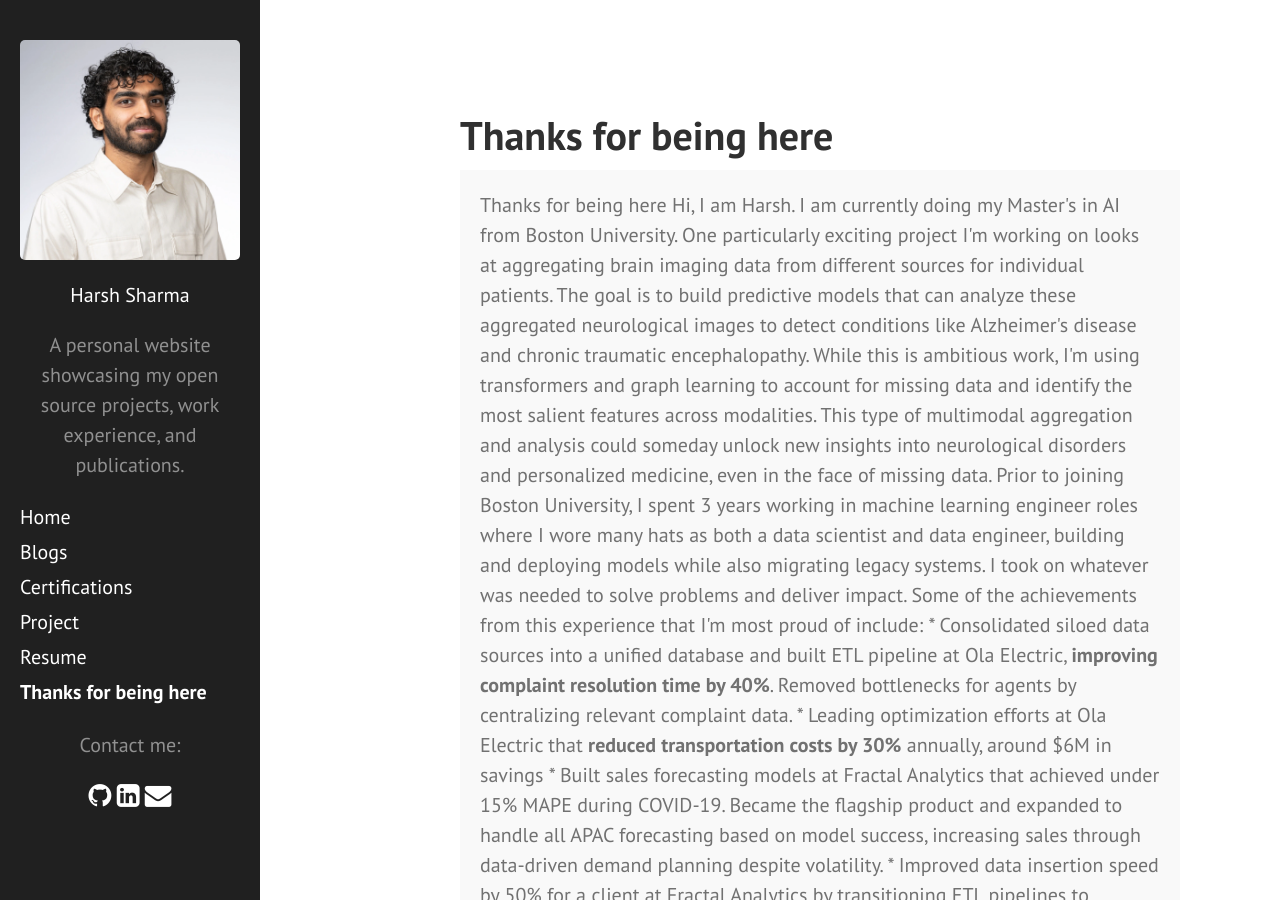
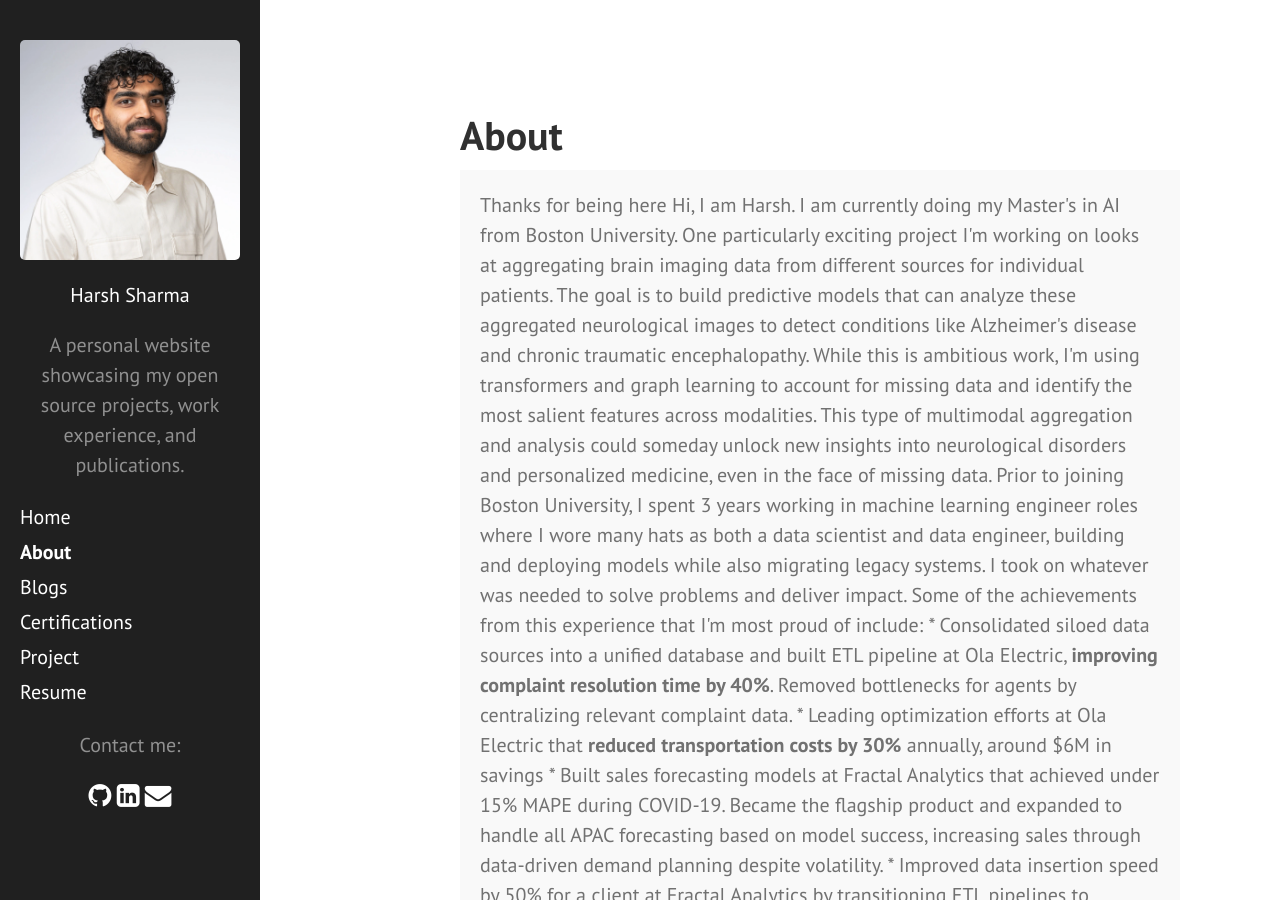
Before and after one commit to 97harsh/97harsh.github.io, a Jekyll site: the page built from about.md, in a window 1280 px wide and 900 px high. Built offline with Jekyll 4.4.1, drawn with Linux system fonts in a browser that asks for light colours; nearby versions of some CDN libraries; Markdown is read by kramdown in place of the engine named in the settings; a script that is not in the unit is left out.

Commit message:
renamed back title in about

```diff
--- a/about.md
+++ b/about.md
@@ -1,6 +1,6 @@
 ---
 layout: page
-title: Thanks for being here
+title: About
 ---
 
 <p class="message">
```
